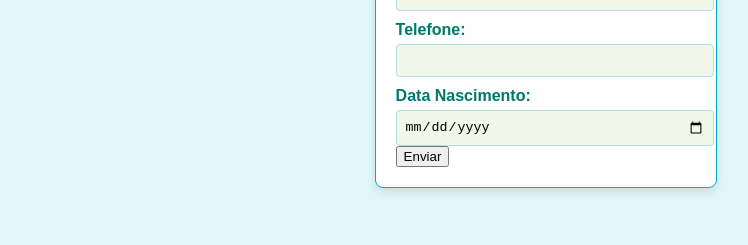
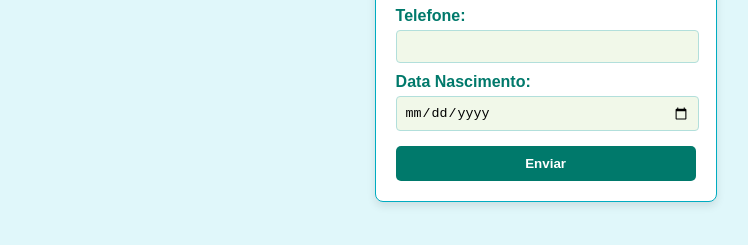
Before and after one commit to lvhewj/Saresp_2024, a plain HTML site: page Index.html in a window 1280 px wide. Shown: the part 443-688 px from the top of the page, without its empty margins (266-1014 px from the left). Drawn offline with Linux system fonts and the light colour scheme.

Commit message:
Adicionando cadastro

```diff
--- a/Style.css
+++ b/Style.css
@@ -35,7 +35,7 @@ body {
     justify-content: center;
     align-items: center;
     min-height: 100vh;
-    margin: 0;
+    margin: 10;
     background-color: #e0f7fa;
 }
 
@@ -62,6 +62,7 @@ input {
     border: 1px solid #b2dfdb;
     border-radius: 4px;
     background-color: #f1f8e9;
+}
 
 /* 3ª Versão: Botão e Ajustes Finais */
 body {
@@ -91,7 +92,7 @@ label {
 }
 
 input {
-    width: 100%;
+    width: 95%;
     padding: 8px;
     margin-top: 5px;
     border: 1px solid #b2dfdb;
```
Also changed, not shown: Cadastro.txt (added).
